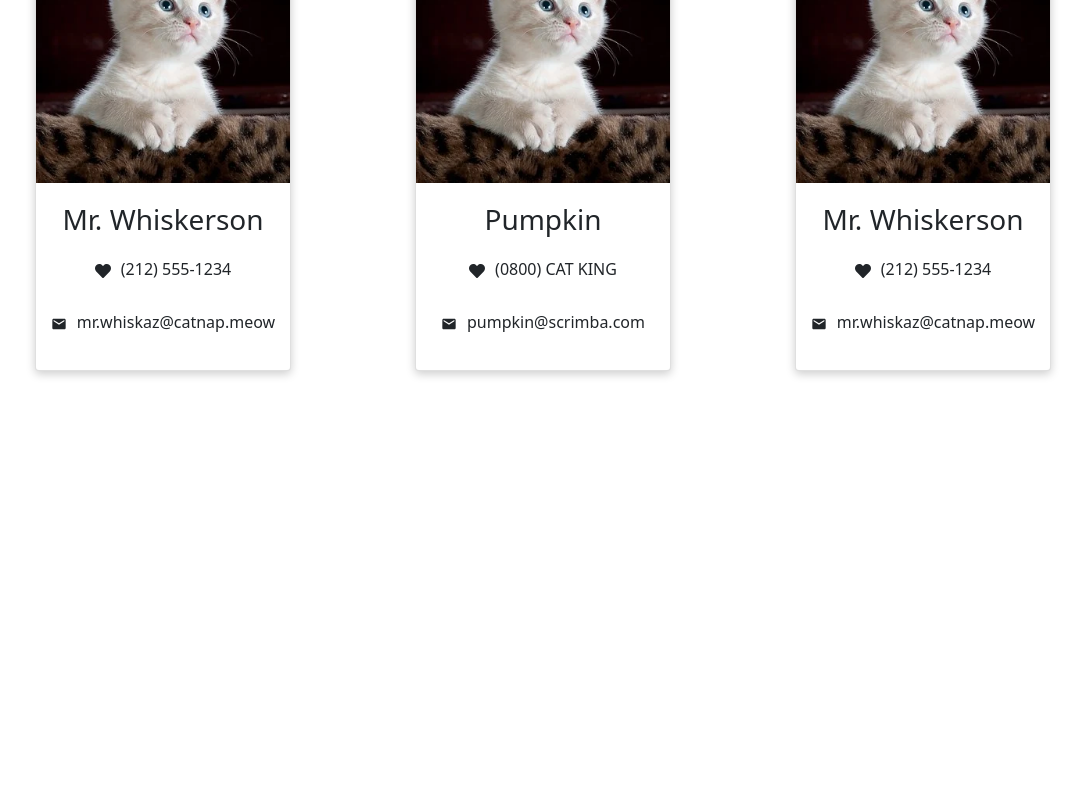
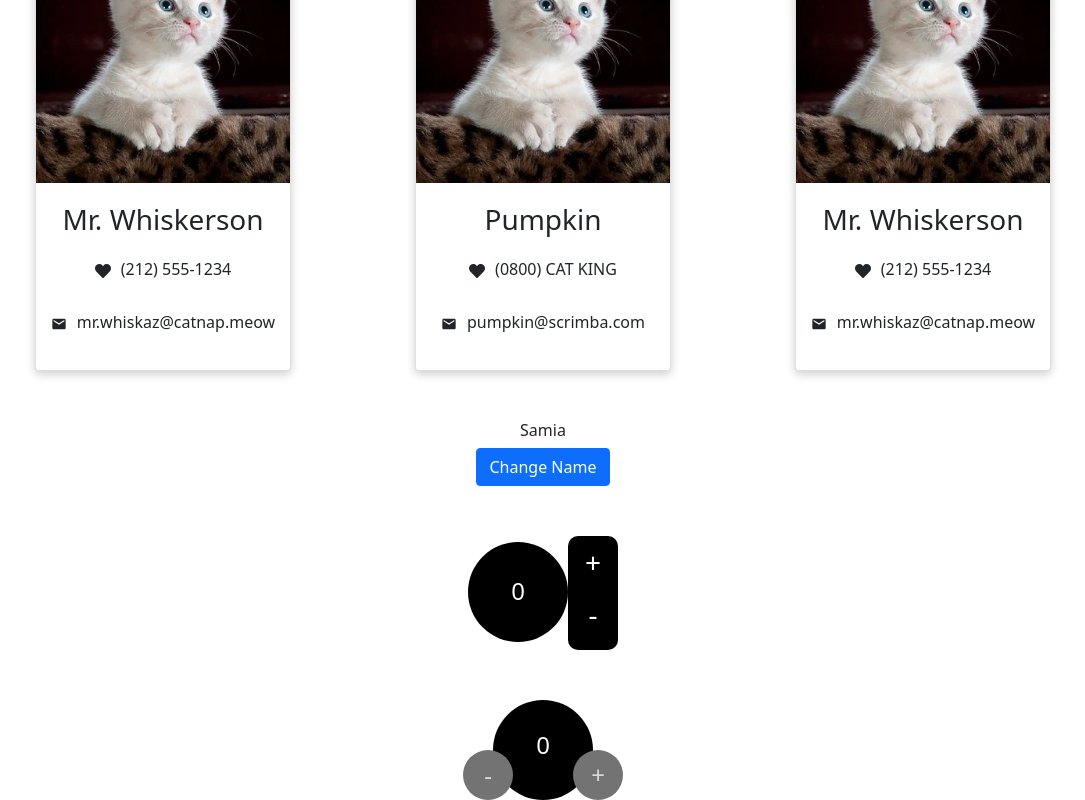
Before and after one commit to mrsamia/scrimba_tutorial, a React (Create React App) app in the folder my-app/: page / in a window 1280 px wide. Shown: the part 2535-3335 px from the top of the page, without its empty margins (97-1182 px from the left). Before the commit the page ends 2956 px from the top, so only its background shows below. Built offline with nearby package versions, Linux system fonts and the light colour scheme.

Commit message:
SRM | HOOK

```diff
--- a/my-app/src/App.js
+++ b/my-app/src/App.js
@@ -7,6 +7,9 @@ import MemeGenerator from './MemeGenerator/MemeGenerator';
 // import ForthPart from './Practice/ForthPart';
 import MainPage from './SoloProject/MainPage';
 import Nav from './SoloProject/Nav';
+import Hook from './UseState/Hook';
+import HookThree from './UseState/HookThree';
+import HookTwo from './UseState/HookTwo';
 
 function App() {
   return (
@@ -19,6 +22,10 @@ function App() {
        <MemeGenerator/>
       </div>
       <Card />
+      <Hook/>
+      <HookTwo/>
+      <HookThree/>
+
       {/* <Map/>
       <CardMapping/>
       <ForthPart/>
--- /dev/null
+++ b/my-app/src/UseState/Hook.css
@@ -0,0 +1,73 @@
+/* ------HookTwo Start------- */
+.main_body{
+    display: flex;
+    justify-content: center;
+    padding: 50px;
+    align-items: flex-end;
+}
+
+.value{
+    height: 100px;
+    width: 100px;
+    background-color: black;
+    color:white;
+    border-radius: 50%;
+    display: flex;
+    align-items: center;
+    justify-content: center ;
+
+}
+.valueTwo{
+    display: flex;
+    justify-content: center;
+    align-items: center;
+    padding: 10px;
+    display: grid;
+    grid-template-columns: 30px;
+    grid-gap: 10px;
+    background-color: black;
+    color:white;
+    border-radius: 10px;
+   cursor: pointer;
+}
+
+
+/* ------HookThree Start------- */
+.counter {
+    display: flex;
+    align-items: flex-end;
+    justify-content: center;
+}
+.count{
+    background: black;
+    color: white;
+    height: 100px;
+    width: 100px;
+    border-radius: 50%;
+    display: flex;
+    align-items: center;
+    justify-content: center ;
+}
+.add{
+    height: 50px;
+    width: 50px;
+    border-radius: 50%;
+    border: none;
+    cursor: pointer;
+    background-color: #737373;
+    color: #D9D9D9;
+    font-size: 1.5rem;
+    margin-left: -20px;
+}
+.minus{
+    height: 50px;
+    width: 50px;
+    border-radius: 50%;
+    border: none;
+    cursor: pointer;
+    background-color: #737373;
+    color: #D9D9D9;
+    font-size: 1.5rem;
+    margin-right: -20px;
+    z-index: 1;
+}
--- /dev/null
+++ b/my-app/src/UseState/Hook.js
@@ -0,0 +1,23 @@
+import React from 'react';
+import {useState} from 'react';
+
+function Hook(props) {
+
+const [value,setValue]=useState({
+    name:"Samia"
+})
+
+function click(){
+
+    setValue({name:"Rony"})
+}
+
+    return (
+        <div>
+            <h6>{value.name}</h6>
+            <button className='btn btn-primary' onClick={click}>Change Name</button>
+        </div>
+    );
+}
+
+export default Hook;
--- /dev/null
+++ b/my-app/src/UseState/HookThree.js
@@ -0,0 +1,26 @@
+import React, { useState } from 'react';
+import './Hook.css';
+
+function HookThree(props) {
+    const [count,setCount]=useState(0)
+
+    function add(){
+        setCount(count + 1)
+    }
+
+    function minus(){
+        setCount(count - 1)
+    }
+
+    return (
+        <div className='counter'>
+            <button className='minus' onClick={minus}>-</button>
+        <div className='count'>
+            <h4>{count}</h4>
+        </div>
+        <button className='add' onClick={add}>+</button>
+        </div>
+    );
+}
+
+export default HookThree;
--- /dev/null
+++ b/my-app/src/UseState/HookTwo.js
@@ -0,0 +1,29 @@
+import React from 'react';
+import { useState } from 'react';
+import './Hook.css';
+
+function HookTwo(props) {
+
+    const [value, setValue] = useState(0)
+
+    function add() {
+        setValue(value + 1)
+    }
+    function minus() {
+        setValue(value - 1)
+    }
+
+    return (
+        <div className='main_body'>
+            <h4 className='value'>{value}</h4>
+            <div className='valueTwo'>
+                <h3 onClick={add}>+</h3>
+                <h3 onClick={minus}>-</h3>
+            </div>
+
+
+        </div>
+    );
+}
+
+export default HookTwo;
--- a/my-app/src/style/card.css
+++ b/my-app/src/style/card.css
@@ -1,6 +1,6 @@
 .card{
     padding-top: 12px;
-    max-width: 450px;
+    max-width: 450px !important;
     box-shadow: 0 3px 10px rgb(0 0 0 / 20%);
     border-radius: 8px;
     position: relative;
```
